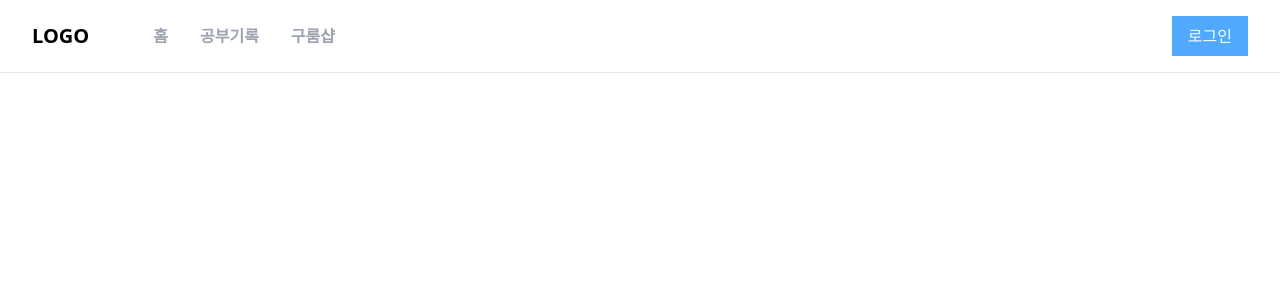
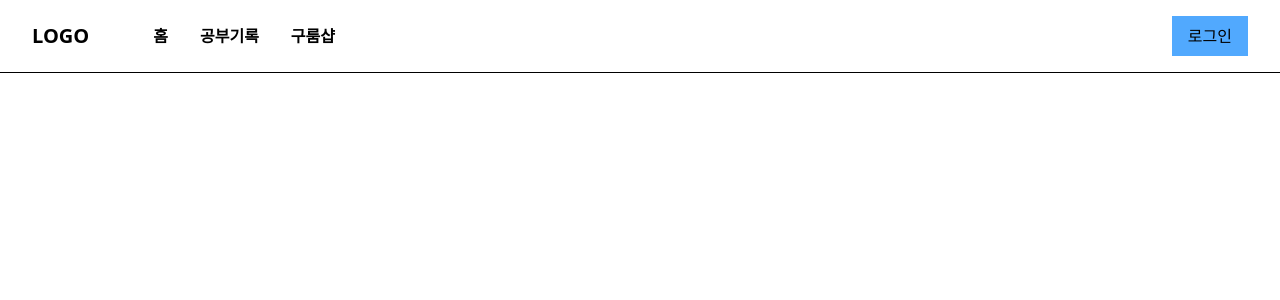
Before and after one commit to lsh58/next-app, a Next.js app: page / in a window 1280 px wide. Shown: the top 300 px of the page. Built offline with nearby package versions, Linux system fonts and the light colour scheme.

Commit message:
tailwind에 color변수값 추가

```diff
--- a/tailwind.config.js
+++ b/tailwind.config.js
@@ -2,6 +2,88 @@
 module.exports = {
   content: ["./src/**/*.{js,ts,jsx,tsx}"],
   theme: {
+    colors: {
+      "gray-09": "#333333",
+      "gray-08": "#4B4B4B",
+      "gray-07": "#6A6A6A",
+      "gray-06": "#999999",
+      "gray-05": "#AAAAAA",
+      "gray-04": "#CCCCCC",
+      "gray-03": "#E4E4E4",
+      "gray-02": "#EDEDED",
+      "gray-01": "#F1F1F1",
+      "gray-00": "#FAFAFA",
+      "G-10": "#2A333C",
+      "G-09": "#3F4D5A",
+      "G-08": "#546778",
+      "G-07": "#788DA1",
+      "G-06": "#96A6B5",
+      "G-05": "#B4C0CA",
+      "G-04": "#D6DEE1",
+      "G-03": "#E1E6EA",
+      "G-02": "#F0F2F5",
+      "G-01": "#FAFBFC",
+      "cams-blue-10": "#00101E",
+      "cams-blue-09": "#002C56",
+      "cams-blue-08": "#014384",
+      "cams-blue-07": "#015DB7",
+      "cams-blue-06": "#0177E9",
+      "cams-blue-05": "#1F90FF",
+      "cams-blue-04": "#51A9FE",
+      "cams-blue-03": "#85C3FE",
+      "cams-blue-02": "#B8DCFF",
+      "cams-blue-01": "#EBF5FF",
+      "grm-blue-10": "#001329",
+      "grm-blue-09": "#002A5B",
+      "grm-blue-08": "#01418E",
+      "grm-blue-07": "#0159C1",
+      "grm-blue-06": "#016FF2",
+      "grm-blue-05": "#2A8BFE",
+      "grm-blue-04": "#5CA6FE",
+      "grm-blue-03": "#8FC2FF",
+      "grm-blue-02": "#C2DEFF",
+      "grm-blue-01": "#EBF4FF",
+      "B-10": "#001329",
+      "B-09": "#002A5B",
+      "B-08": "#01418E",
+      "B-07": "#0159C1",
+      "B-06": "#016FF2",
+      "B-05": "#2A8BFE",
+      "B-04": "#5CA6FE",
+      "B-03": "#8FC2FF",
+      "B-02": "#C2DEFF",
+      "B-01": "#EBF4FF",
+      "GR-10": "#06180E",
+      "GR-09": "#0C311B",
+      "GR-08": "#165A32",
+      "GR-07": "#218349",
+      "GR-06": "#2BAB60",
+      "GR-05": "#39CE76",
+      "GR-04": "#64D894",
+      "GR-03": "#8DE2B0",
+      "GR-02": "#B6EDCC",
+      "GR-01": "#DEF7E8",
+      "OR-10": "#331900",
+      "OR-09": "#663300",
+      "OR-08": "#994C00",
+      "OR-07": "#E87503",
+      "OR-06": "#FF7F00",
+      "OR-05": "#FF9933",
+      "OR-04": "#FFB266",
+      "OR-03": "#FFCC99",
+      "OR-02": "#FFE5CC",
+      "OR-01": "#FFF5EC",
+      "R-10": "#1F0000",
+      "R-09": "#520000",
+      "R-08": "#850000",
+      "R-07": "#B80000",
+      "R-06": "#EB0000",
+      "R-05": "#FF1F1F",
+      "R-04": "#FF5353",
+      "R-03": "#FF8585",
+      "R-02": "#FFB8B8",
+      "R-01": "#FFEBEB",
+    },
     extend: {},
   },
   plugins: [],
```
